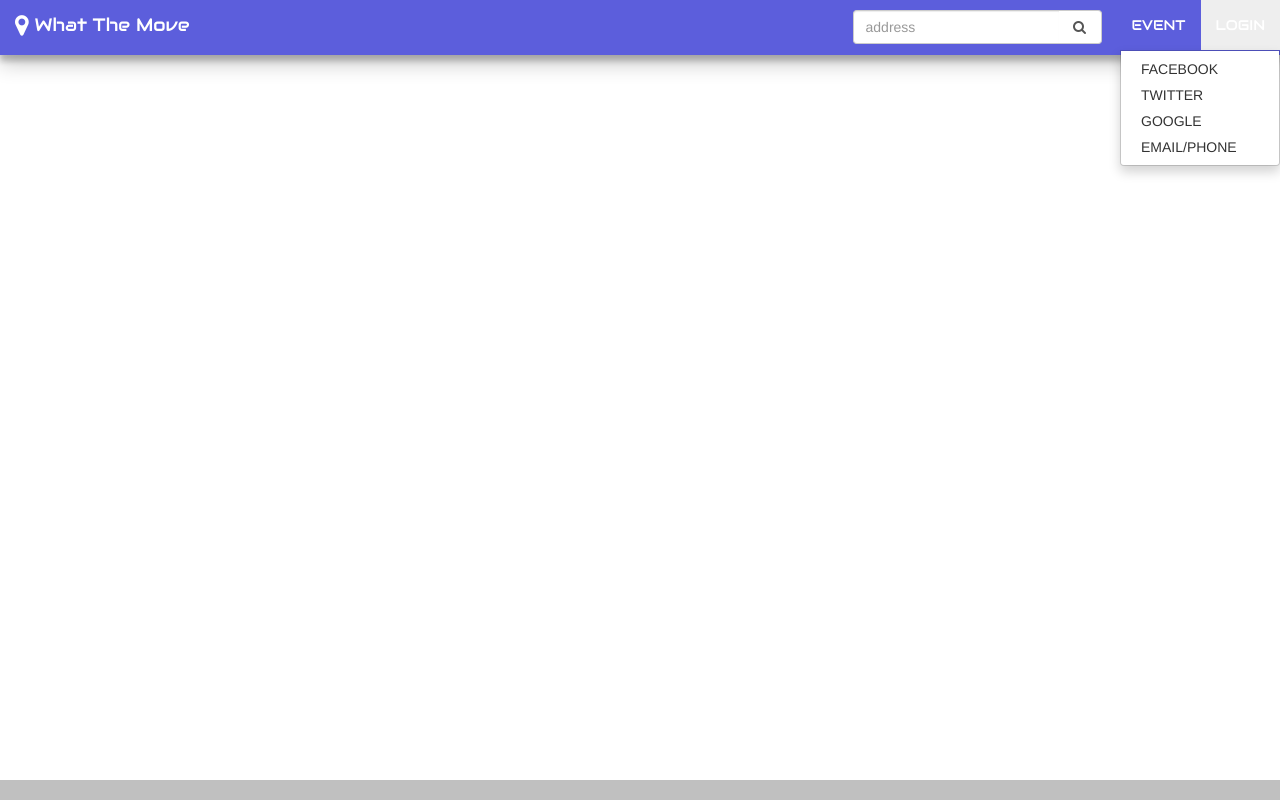
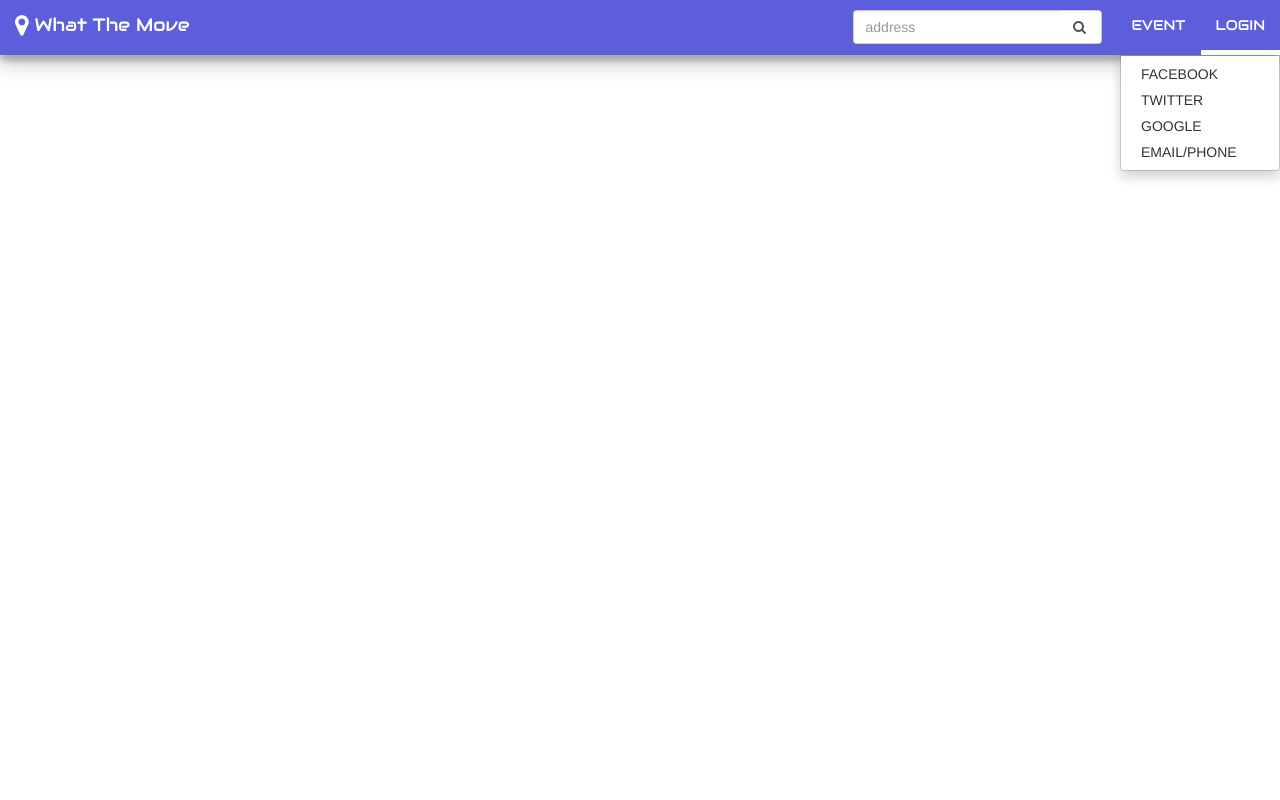
Before and after one commit to bmyagmarjav/WhatTheMove, a website: page app/index.html in a window 1280 px wide. Both pictures are taken after a click on the button "LOGIN". Drawn offline with nearby package versions, Linux system fonts and the light colour scheme; some packages are replaced by stand-ins of ours.

Commit message:
navbar and section offset fix

```diff
--- a/app/css/responsive.css
+++ b/app/css/responsive.css
@@ -11,4 +11,7 @@
         margin: auto;
     }
     /* end */
+    .map-section {
+    	margin-top: -20px;
+    }
 }
--- a/app/css/style.css
+++ b/app/css/style.css
@@ -44,13 +44,15 @@
 	color: #fff;
 }
 
-.navbar-item .nav > li > a:hover, .collapse .nav > li > a:focus {
+.navbar-item .nav > li > a:hover,
+.navbar-item .nav > li > a:focus,
+.navbar-item .nav > li > a:active {
 	background-color: inherit;
 	border-bottom: thick solid #fff;
 }
 
 .map-section {
-	margin-top: -20px;
+	margin-top: 55px;
 	height: 100%;
 	width: 100%;
 }
--- a/app/index.html
+++ b/app/index.html
@@ -21,6 +21,7 @@
     <link rel="stylesheet" type="text/css" href="css/menu.css">
 </head>
 <body>
+    <!--  off canvas menu item -->
     <div class="container">
         <div class="menu-wrap">
             <button type=button class="close-button fa fa-times fa-2x pull-left"></button>
@@ -39,7 +40,7 @@
         <div class="container-fluid">
             <!-- Brand and toggle get grouped for better mobile display -->
             <div class="navbar-header">
-                <a class="navbar-brand pull-right" href="#"><i class="fa fa-map-marker fa-lg"></i> What The Move</a>
+                <a class="navbar-brand pull-right" href="#home"><i class="fa fa-map-marker fa-lg"></i> What The Move</a>
             </div>
 
             <div class="navbar-item navbar-right">
@@ -66,7 +67,7 @@
         </div><!-- /.container-fluid -->
     </nav>
 
-    <section class="map-section">
+    <section class="map-section" id="home">
         <div id="map"></div>
     </section>
 
```
